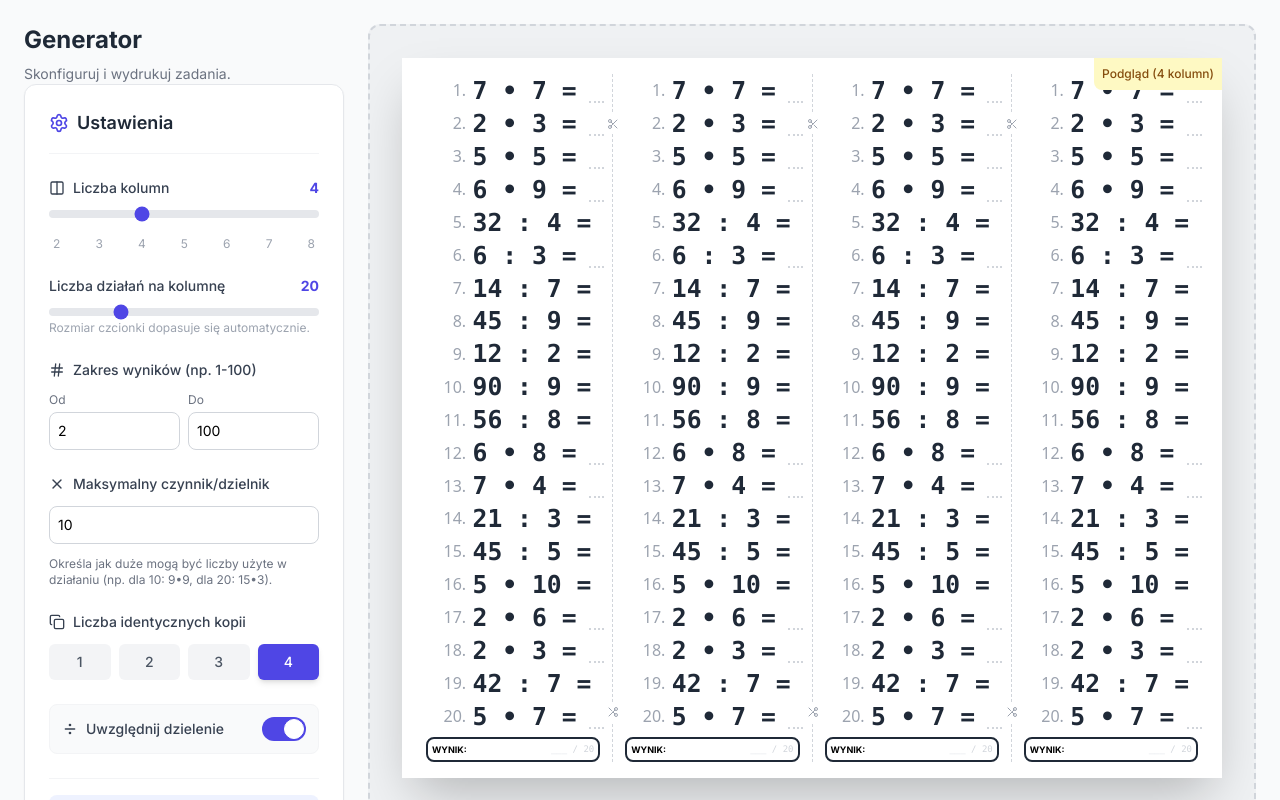
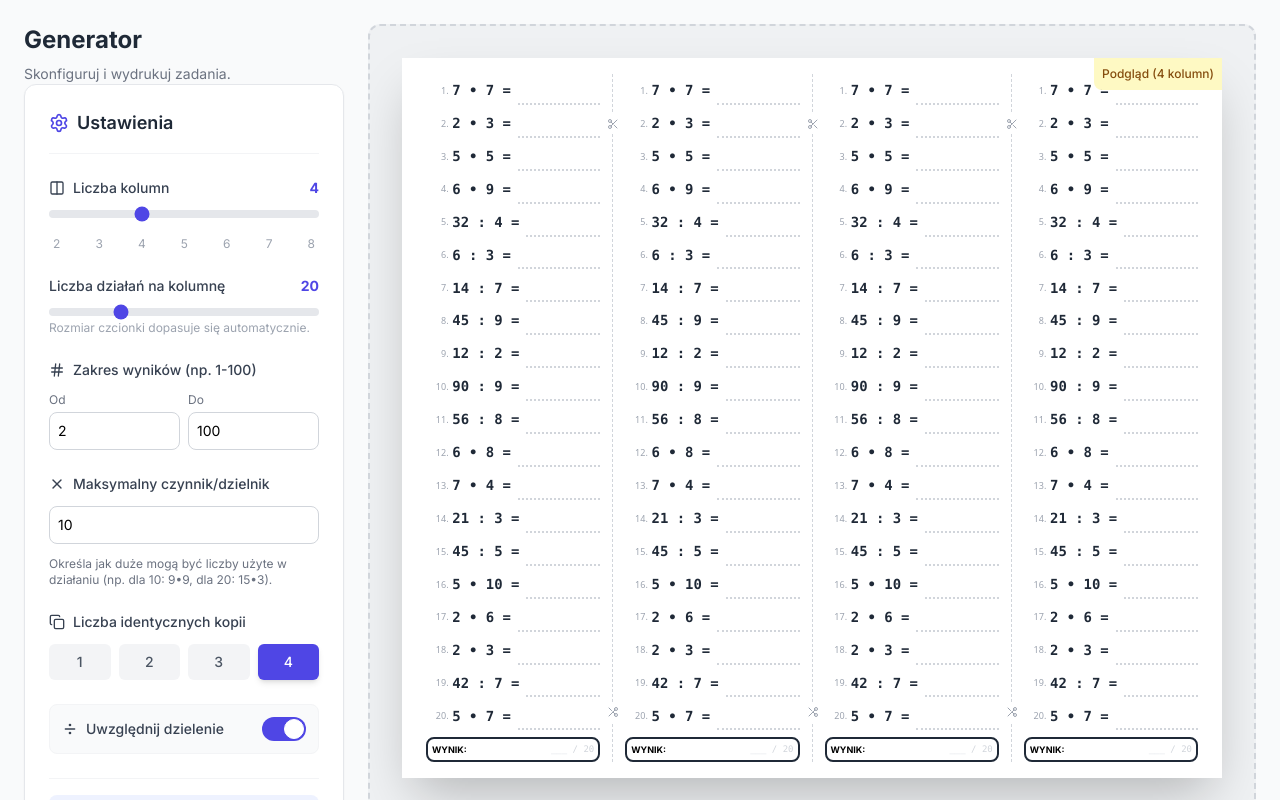
Before and after one commit to golonko/tabliczka-mnozenia, a React (Vite) app: page / in a window 1280 px wide. Shown: the top 800 px of the page. Built offline with nearby package versions, Linux system fonts and the light colour scheme.

Commit message:
fix horizontal font scaling

```diff
--- a/components/Worksheet.tsx
+++ b/components/Worksheet.tsx
@@ -10,10 +10,19 @@ const Worksheet: React.FC<WorksheetProps> = ({ columnsData }) => {
   const problemCount = columnsData[0]?.length || 0;
   const columnCount = columnsData.length;
 
-  // Calculate font size as percentage of container height divided by problem count
-  // Using cqh (container query height) units for automatic scaling
-  // The 75 factor gives good visual balance - roughly 75% of available row height
-  const fontSize = `calc(75cqh / ${problemCount})`;
+  // Calculate font size using BOTH vertical and horizontal constraints
+  // Using container query units (cqh/cqw) for automatic scaling
+
+  // Vertical: 75% of container height divided by problem count
+  const verticalFontSize = `calc(75cqh / ${problemCount})`;
+
+  // Horizontal: ~4% of container width ensures enough room for:
+  // - problem number (3 chars) + equation (12 chars) + answer space (5+ chars)
+  // Monospace chars are ~0.6× font-size wide, so 4cqw → fits ~40 chars
+  const horizontalFontSize = `8cqw`;
+
+  // Use the SMALLER of vertical/horizontal to prevent overflow in either direction
+  const fontSize = `min(${verticalFontSize}, ${horizontalFontSize})`;
 
   // Clamp the font size to reasonable bounds for readability
   const clampedFontSize = `clamp(9px, ${fontSize}, 28px)`;
@@ -49,7 +58,7 @@ const Worksheet: React.FC<WorksheetProps> = ({ columnsData }) => {
                   {problems.map((problem, index) => (
                     <div
                       key={`${colIndex}-${problem.id}`}
-                      className="flex items-center min-h-0"
+                      className="flex items-center min-h-0 overflow-hidden"
                       style={{
                         fontSize: clampedFontSize,
                       }}
```
